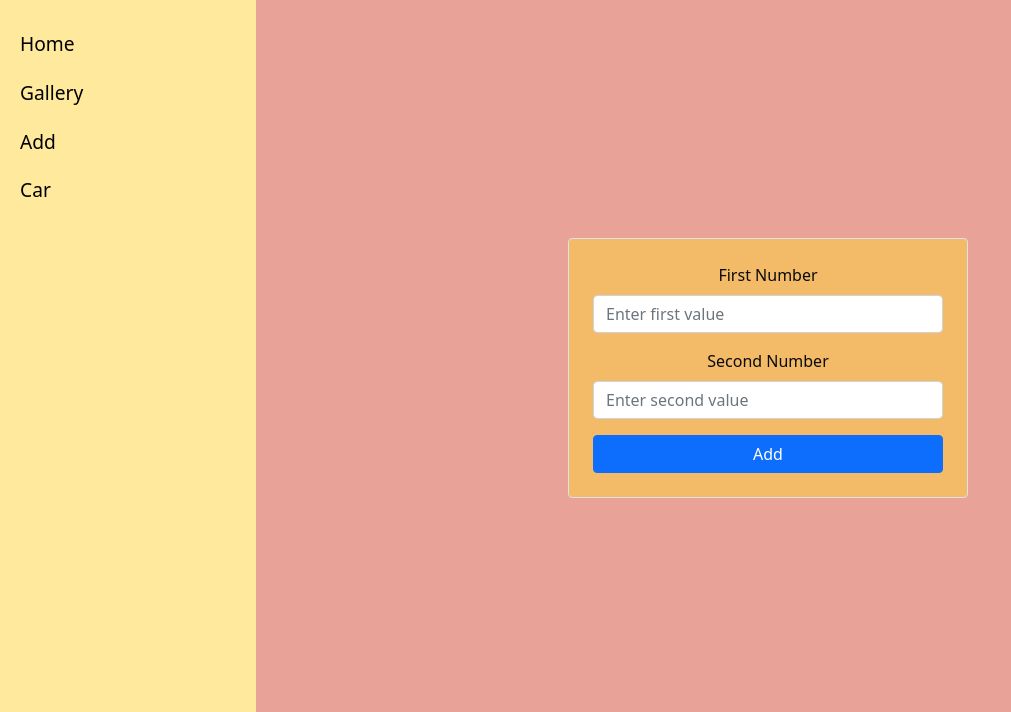
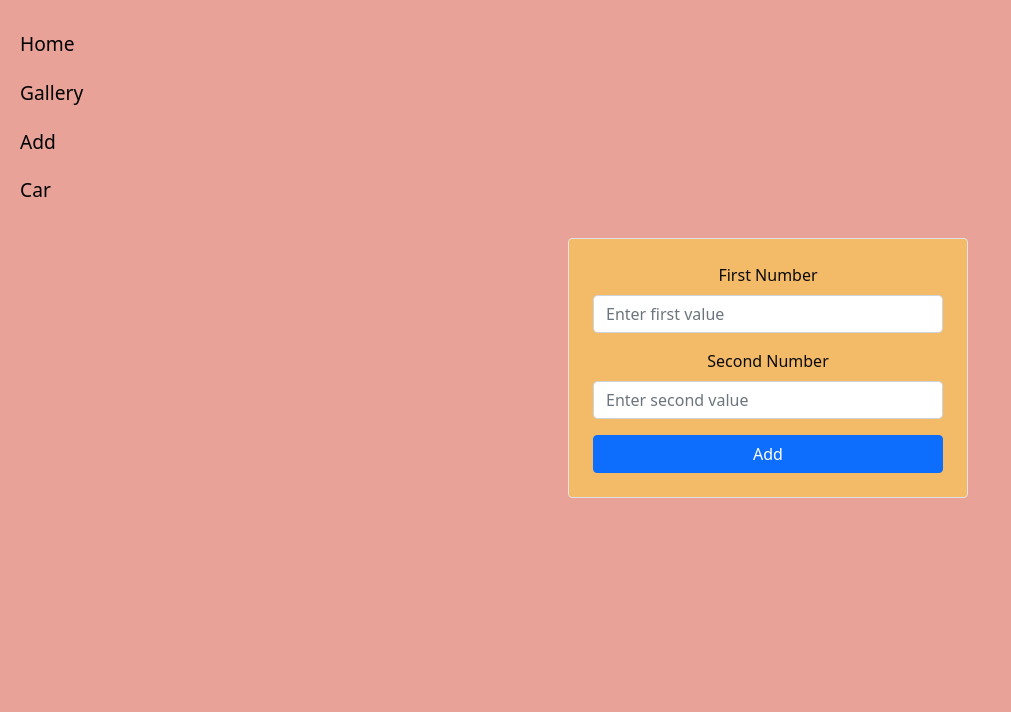
Before and after one commit to abdulp07-git/w20-djangoapp, a Django app: page /add/ in a window 1280 px wide. Shown: the part 88-800 px from the top of the page, without its empty margins (0-1011 px from the left). Run offline with Django 5.2, Linux system fonts and the light colour scheme.

Commit message:
Side nave updated

```diff
--- a/templates/base.html
+++ b/templates/base.html
@@ -37,7 +37,7 @@
         /* Side Navigation Styling */
         .sidenav {
             width: 20%; /* 25% of the screen width */
-            background-color: rgba(255, 212, 59, 0.5); /* Python Blue with 50% opacity */
+            background-color: rgba(210, 70, 49, 0.5); /* Python Blue with 50% opacity */
             color: black;
             padding: 20px;
             display: flex;
```
